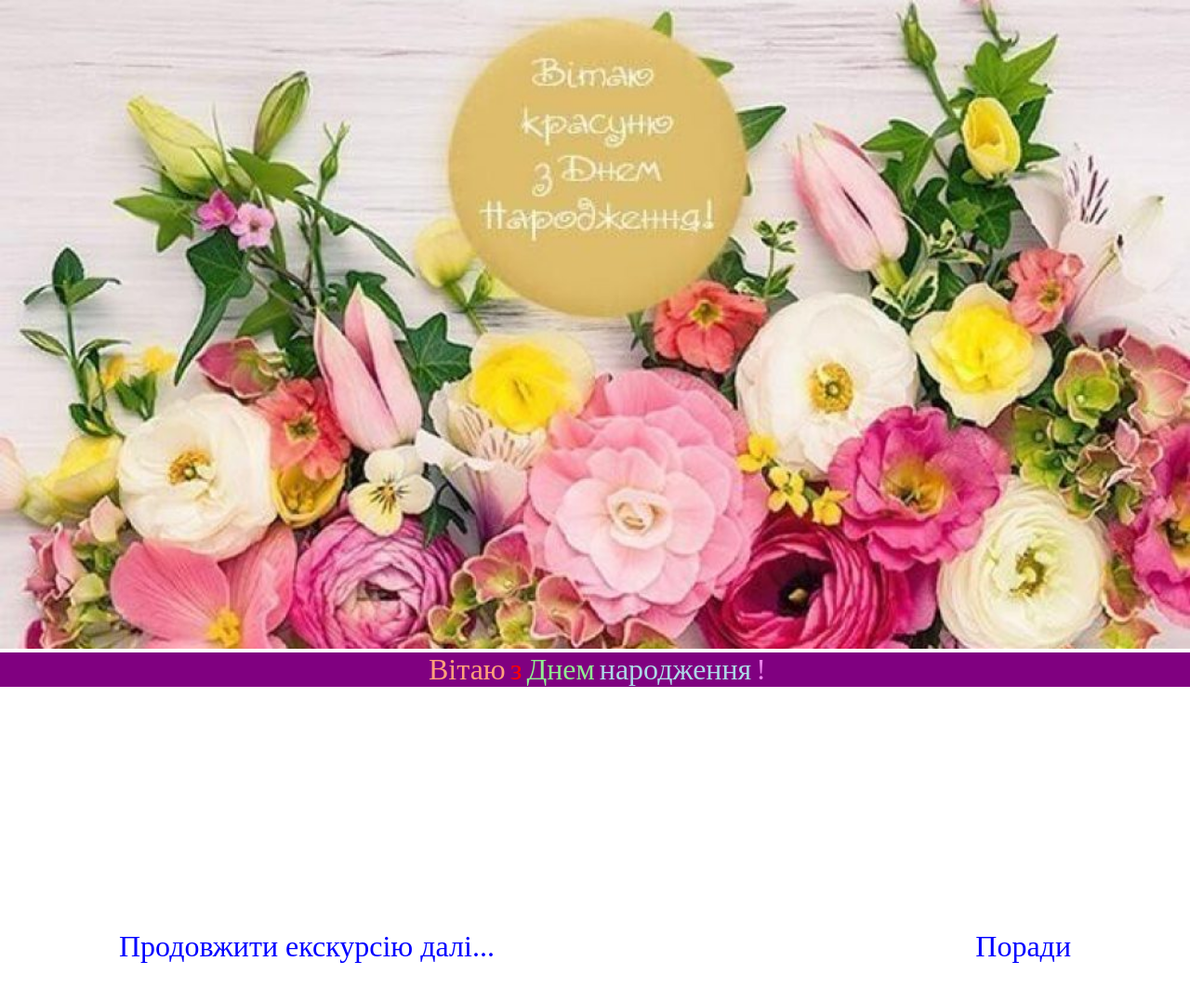
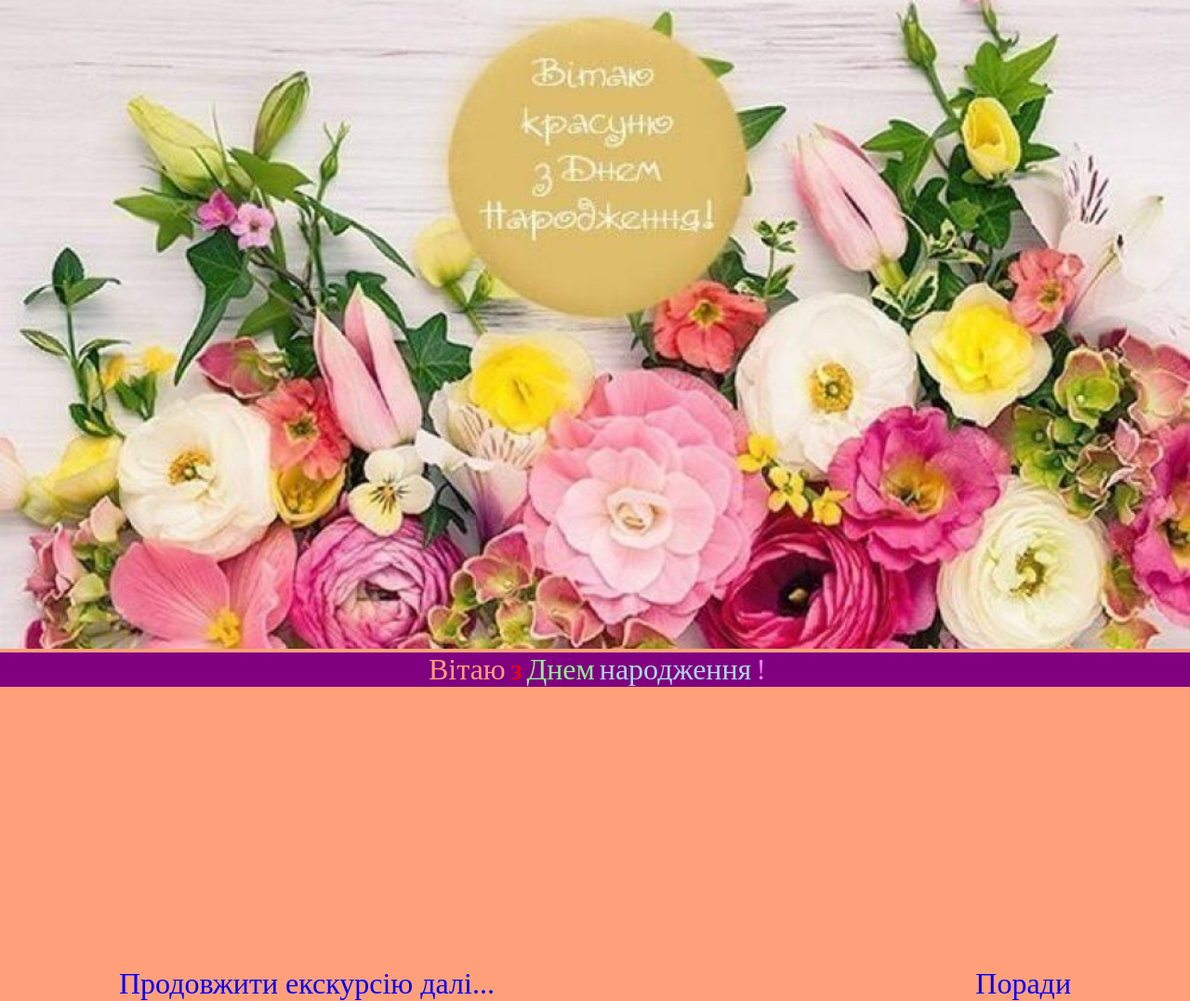
Before and after one commit to 841921/Site_for-Lera.github.io, a plain HTML site: page index.html in a window 1280 px wide. Shown: the whole page at 93% size. Before the commit the page ends 1037 px from the top, so only its background shows below. Drawn offline with Linux system fonts and the light colour scheme.

Commit message:
Add files via upload

```diff
--- a/index.css
+++ b/index.css
@@ -2,6 +2,9 @@
 	padding: 0;
 	margin: 0;
 	box-sizing: border-box;
+}
+body {
+	background-color: lightsalmon;
 }
 #F {
 	height: 100%;
@@ -42,10 +45,10 @@ a {
 #Q {
 	position: absolute;
 	right: 10%;
-	top: 125vh;
+	top: 130vh;
 }
 #QQ {
 	position: absolute;
 	left: 10%;
-	top: 125vh;
+	top: 130vh;
 }
```
